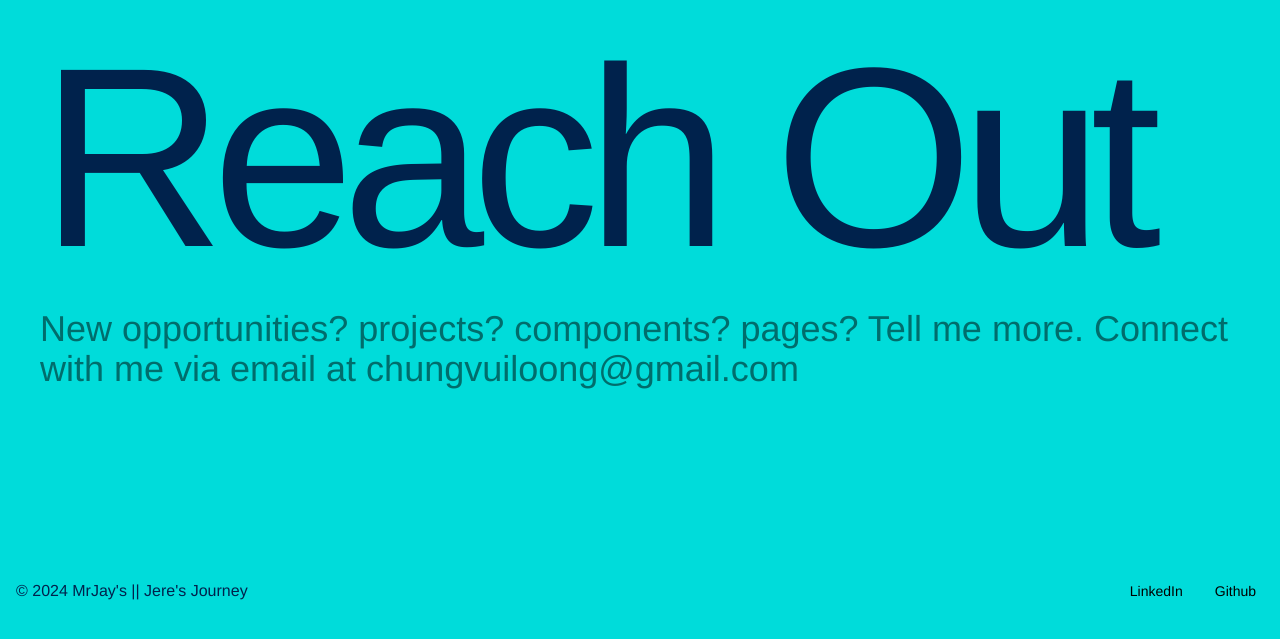
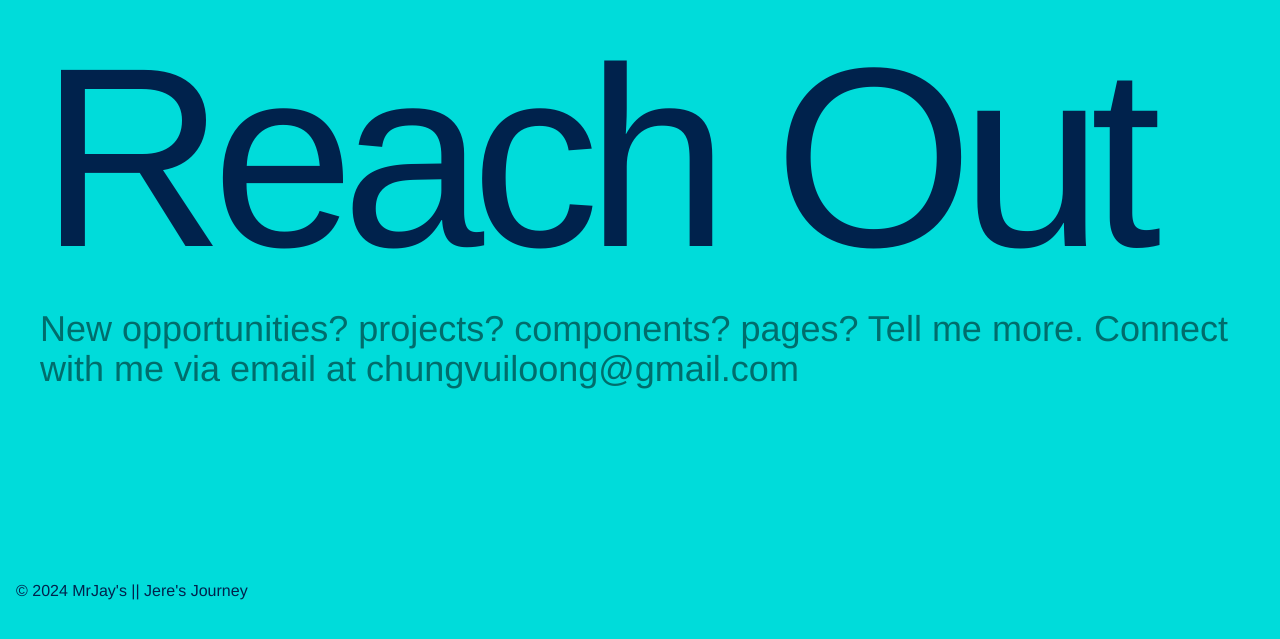
Before and after one commit to chungvuiloong/simple_portfolio, an Astro site: page / in a window 1280 px wide. Shown: the part 2191-2830 px from the top of the page. Built offline with nearby package versions, Linux system fonts and the light colour scheme; Astro itself is replaced by a stand-in of ours.

Commit message:
Commented out github and linkedin.

```diff
--- a/src/sections/Footer.astro
+++ b/src/sections/Footer.astro
@@ -20,8 +20,8 @@ const year = getCurrentYear()
             </span>
           </p>
           <div class="flex flex-row">
-            <SocialMediaTab name="LinkedIn" href="https://www.linkedin.com/in/chungvuiloong/" icon="LinkedIn" />
-            <SocialMediaTab name="Github" href="https://github.com/chungvuiloong" icon="Github" />
+            <!-- <SocialMediaTab name="LinkedIn" href="https://www.linkedin.com/in/chungvuiloong/" icon="LinkedIn" />
+            <SocialMediaTab name="Github" href="https://github.com/chungvuiloong" icon="Github" /> -->
           </div>
         </div>
       </div>
```
